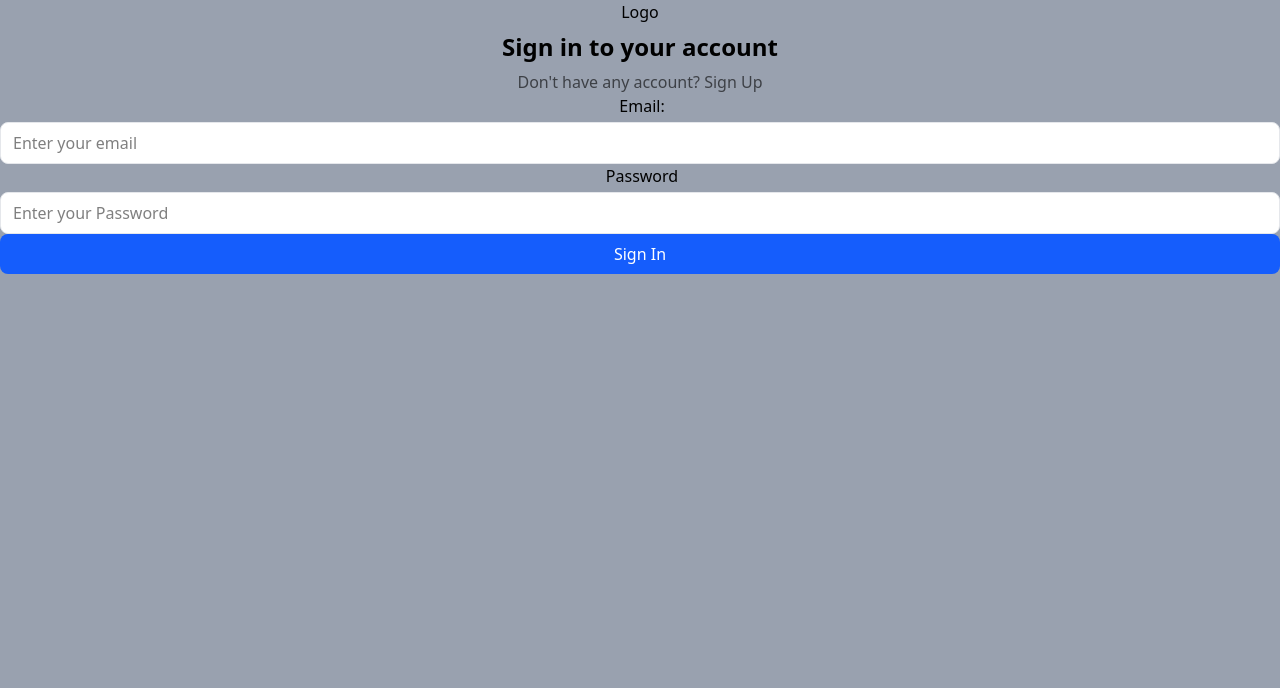
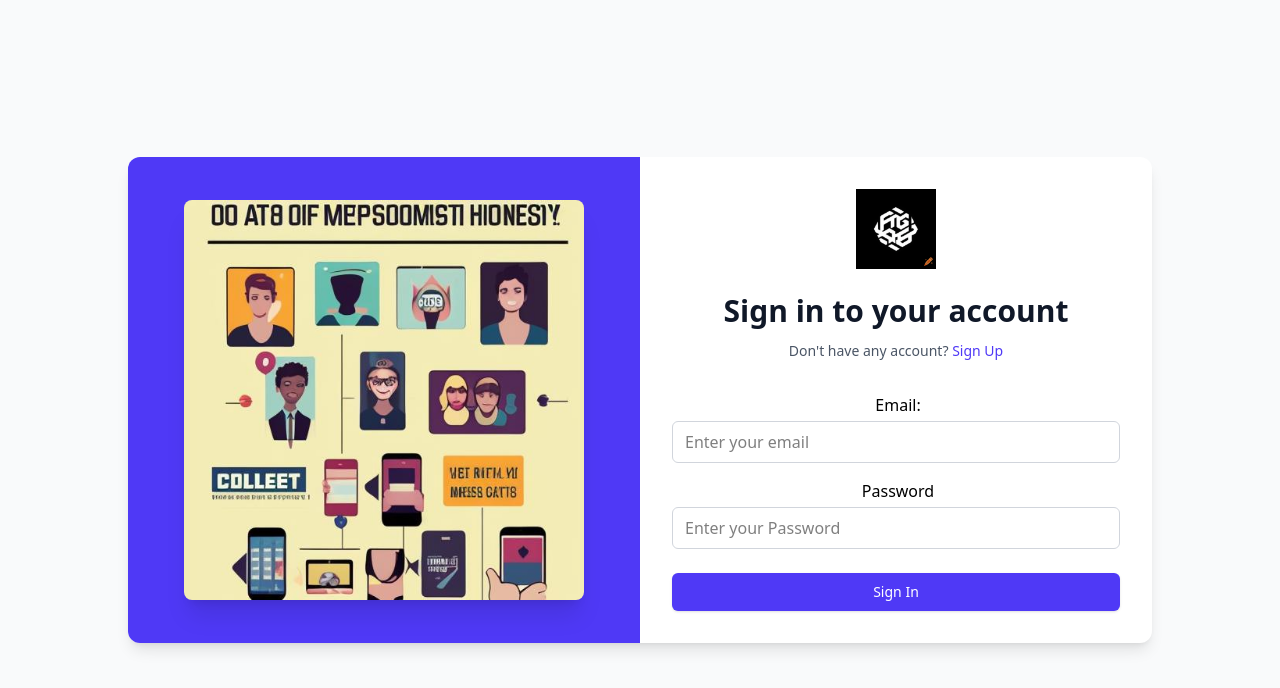
Before and after one commit to Yatinevol/Share-Qr, a React (Vite) app in the folder Frontend/: page /login in a window 1280 px wide. Shown: the top 688 px of the page. Built offline with nearby package versions, Linux system fonts and the light colour scheme; no server answers.

Commit message:
add logo and QR code image; enhance styling

```diff
--- a/Frontend/src/components/Login.jsx
+++ b/Frontend/src/components/Login.jsx
@@ -6,6 +6,7 @@
 import {useForm} from "react-hook-form"
 import {Button, Input, Logo} from "./index.js"
 import { Link } from 'react-router-dom'
+import image from '../ai-image.jpeg'
 function Login() {
     const dispatch = useDispatch()
     const navigate = useNavigate()
@@ -31,37 +32,57 @@
         }
     }
   return (
+    <div className="min-h-screen flex items-center justify-center bg-gray-50 px-4 sm:px-6 lg:px-8">
+      <div className="max-w-5xl w-full bg-white rounded-xl shadow-lg overflow-hidden">
+        <div className="flex flex-col md:flex-row">
+          {/* QR Code Image Section */}
+          <div className="md:w-1/2 bg-indigo-600">
+            <div className="h-full flex items-center justify-center p-6">
+              <img
+                src={image}
+                alt="QR Code Illustration"
+                width={400}
+                height={400}
+                className="max-w-full h-auto rounded-lg shadow-xl"
+              />
+
+            </div>
+          </div>
+
+          {/* Login Form Section */}
+          <div className="md:w-1/2 p-8 space-y-8">
             <div>
-       <div>
-       <div className="mb-2 flex justify-center">
-                    <span className="inline-block w-full max-w-[100px]">
-                        <Logo width="100%" />
+              <div className="mb-6 flex justify-center">
+                <span className="inline-block w-20 h-20">
+                  <Logo width="100%" height="100%" />
                 </span>
               </div>
-
-        <h2 className="text-center text-2xl font-bold leading-tight">Sign in to your account</h2>
-        <p className="mt-2 text-center text-base text-black/60">
+              <h2 className="text-center text-3xl font-bold text-gray-900">Sign in to your account</h2>
+              <p className="mt-3 text-center text-sm text-gray-600">
                 Don&apos;t have any account?&nbsp;
                 <Link
-                        to="/signup"
-                        className="font-medium text-primary transition-all duration-200 hover:underline"
+                  href="/signup"
+                  className="font-medium text-indigo-600 hover:text-indigo-500 transition-colors duration-200"
                 >
                   Sign Up
                 </Link>
               </p>
-        {error && <p className="text-red-600 mt-8 text-center">{error}</p>}
-        <form onSubmit={handleSubmit(login)}>
-            <div>
+            </div>
+            {error && <p className="text-red-600 mt-4 text-center">{error}</p>}
+            <form onSubmit={handleSubmit(login)} className="space-y-6">
+              <div className="space-y-4">
                 <Input
                   label="Email: "
                   type="email"
                   placeholder="Enter your email"
-                {...register("email",{
-                    required : true,
+                  className="w-full px-3 py-2 border border-gray-300 rounded-md focus:outline-none focus:ring-2 focus:ring-indigo-500"
+                  {...register("email", {
+                    required: true,
                     validate: {
-                        matchPatern: (value) => /^\w+([.-]?\w+)*@\w+([.-]?\w+)*(\.\w{2,3})+$/.test(value) ||
+                      matchPatern: (value) =>
+                        /^\w+([.-]?\w+)*@\w+([.-]?\w+)*(\.\w{2,3})+$/.test(value) ||
                         "Email address must be a valid address",
-                    }
+                    },
                   })}
                 />
 
@@ -69,18 +90,22 @@
                   label="Password"
                   type="password"
                   placeholder="Enter your Password"
-                {...register("password",{
-                    required : true
+                  className="w-full px-3 py-2 border border-gray-300 rounded-md focus:outline-none focus:ring-2 focus:ring-indigo-500"
+                  {...register("password", {
+                    required: true,
                   })}
                 />
+              </div>
 
               <Button
-                type='submit'
-                className='w-full'
-                >Sign In
+                type="submit"
+                className="w-full py-2 px-4 border border-transparent rounded-md shadow-sm text-sm font-medium text-white bg-indigo-600 hover:bg-indigo-700 focus:outline-none focus:ring-2 focus:ring-offset-2 focus:ring-indigo-500 transition-colors duration-200"
+              >
+                Sign In
               </Button>
+            </form>
           </div>
-        </form>
+        </div>
       </div>
     </div>
   )
--- a/Frontend/src/components/Logo.jsx
+++ b/Frontend/src/components/Logo.jsx
@@ -1,8 +1,10 @@
 import React from 'react'
-
+import img from "../logo.png"
 function Logo() {
   return (
-    <div>Logo</div>
+    <div>
+        <img src={img} alt="" />
+    </div>
   )
 }
 
```
Also changed, not shown: Frontend/src/ai-image.jpeg (added), Frontend/src/logo.png (added). Lines whose indentation alone changed are shown as unchanged.
